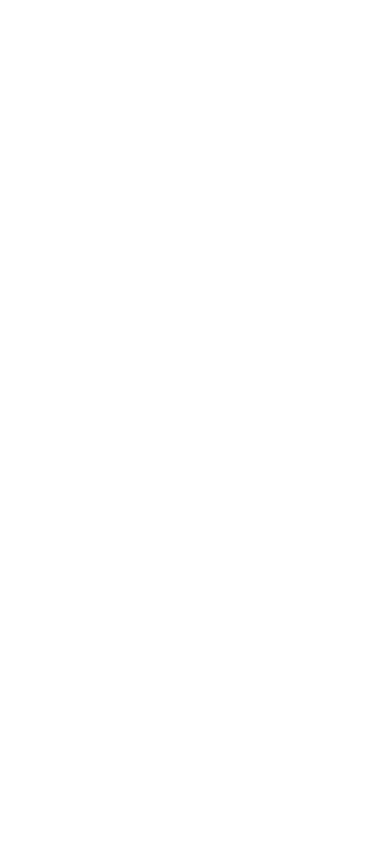
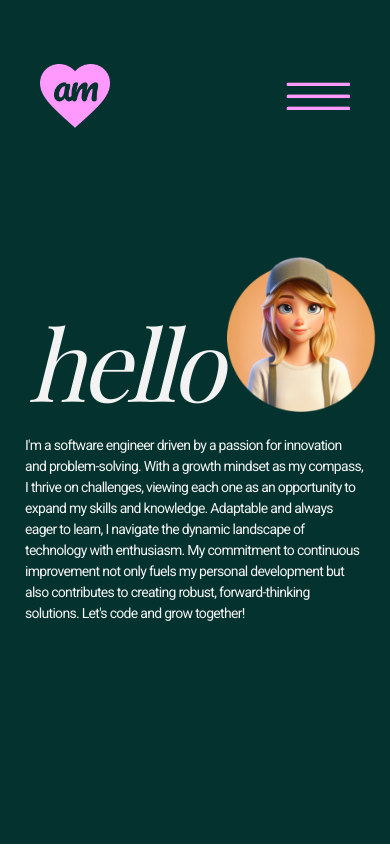
Before and after one commit to vincentpalomo/abby-morgan-portfolio, a React (Create React App) app: page /about in a window 390 px wide. Before the commit the page ends 844 px from the top, so only its background shows below. Built offline with nearby package versions, Linux system fonts and the light colour scheme; a web font is replaced by a local one.

Commit message:
implemented mobile view, nav menu not implemented

```diff
--- a/src/components/About.jsx
+++ b/src/components/About.jsx
@@ -1,10 +1,14 @@
 import React from 'react';
 import Navbar from './Navbar';
 import profileImg from '../assets/profile image placeholder.png';
+import logo from '../assets/logo centered.png';
+import hamburger from '../assets/hamburger.png';
 
 const About = () => {
   return (
     <>
+      {/* web view */}
+
       <div className='hidden sm:block'>
         <div className='flex justify-center bg-forest-green'>
           <div className='bg-forest-green w-[1440px] h-screen'>
@@ -29,6 +33,30 @@
           </div>
         </div>
       </div>
+
+      {/* mobile view */}
+
+      <div className='sm:hidden bg-forest-green flex justify-center'>
+        <div className='bg-forest-green h-screen w-full'>
+          <div className='h-48 flex mx-10 justify-between items-center'>
+            <img className=' h-16' src={logo} alt='logo' />
+            <img className=' h-7' src={hamburger} alt='mobile menu' />
+          </div>
+
+          <div className='flex flex-col justify-center items-center h-[80%] w-full relative'>
+            <div className='absolute top-10 right-0'>
+              <img className='h-[180px] w-[180px]' src={profileImg} alt='abby morgan' />
+            </div>
+            <div className='absolute font-playfair italic text-off-white tracking-tighter text-[98px] left-7 top-24'>hello</div>
+            <div className='font-roboto text-off-white text-[14px] w-[340px] tracking-tighter leading-2'>
+              I'm a software engineer driven by a passion for innovation and problem-solving. With a growth mindset as my compass, I thrive on
+              challenges, viewing each one as an opportunity to expand my skills and knowledge. Adaptable and always eager to learn, I navigate the
+              dynamic landscape of technology with enthusiasm. My commitment to continuous improvement not only fuels my personal development but also
+              contributes to creating robust, forward-thinking solutions. Let's code and grow together!
+            </div>
+          </div>
+        </div>
+      </div>
     </>
   );
 };
--- a/src/components/Home.jsx
+++ b/src/components/Home.jsx
@@ -31,7 +31,7 @@
       {/* mobile view */}
 
       <div className='flex justify-center bg-forest-green sm:hidden'>
-        <div className='bg-forest-green w-[1440px] h-screen relative'>
+        <div className='bg-forest-green w-full h-screen relative'>
           <div className='h-48 flex mx-10 justify-between items-center'>
             <img className=' h-16' src={logo} alt='logo' />
             <img className=' h-7' src={hamburger} alt='mobile menu' />
```
